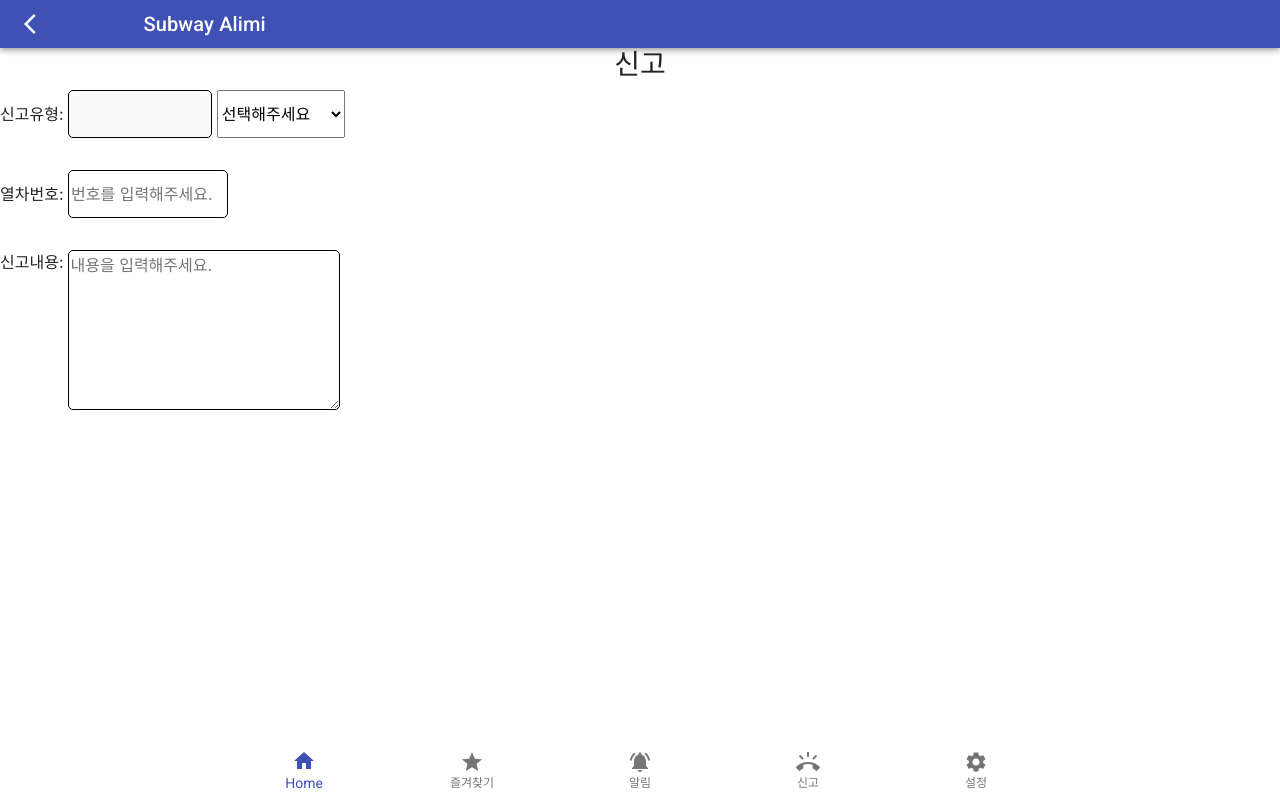
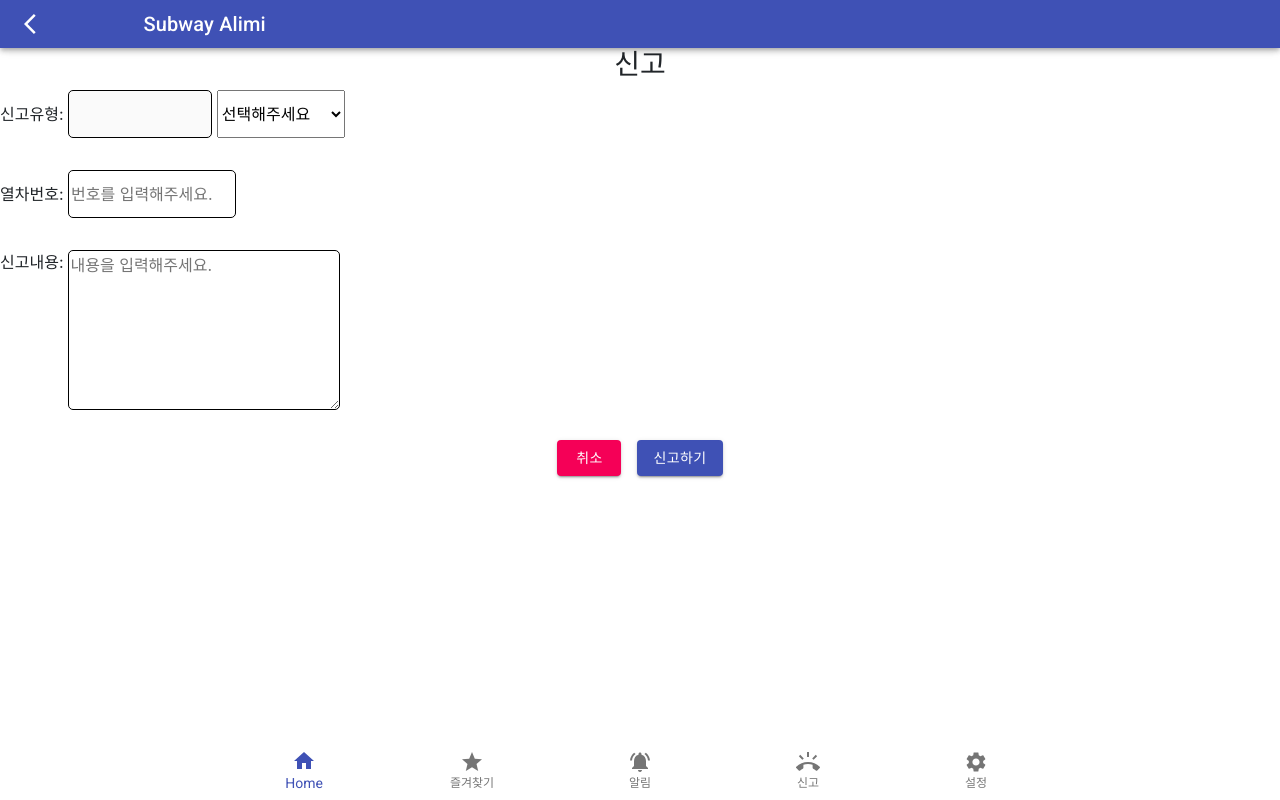
Before and after one commit to jins408/ANJA, a React (Create React App) app in the folder front-end/: page /mobile/claim in a window 1280 px wide. Built offline with nearby package versions, Linux system fonts and the light colour scheme.

Commit message:
S03P31B101-97/update 지하철신고페이지

```diff
--- a/front-end/src/css/claim.css
+++ b/front-end/src/css/claim.css
@@ -16,7 +16,7 @@
 }
 
 .number-input{
-    width: 10rem;
+    width: 10.5rem;
     height: 3rem;
     border-radius: 5px;
     border: 1px solid black;
--- a/front-end/src/pages/moblie/tab/Claim.js
+++ b/front-end/src/pages/moblie/tab/Claim.js
@@ -1,4 +1,6 @@
 import React, { useState } from 'react';
+import Button from '@material-ui/core/Button';
+
 
 import '../../../css/claim.css'
 
@@ -47,6 +49,10 @@ const Claim = () =>{
                     <textarea className="claim-content" type="text" placeholder="내용을 입력해주세요."></textarea>
                 </div>
             </div>
+            <div className="d-flex justify-content-center mt-4">
+                <Button className="mr-3" variant="contained" color="secondary">취소</Button>
+                <Button variant="contained" color="primary">신고하기</Button>
+            </div>
 
         </div>
         );
```
